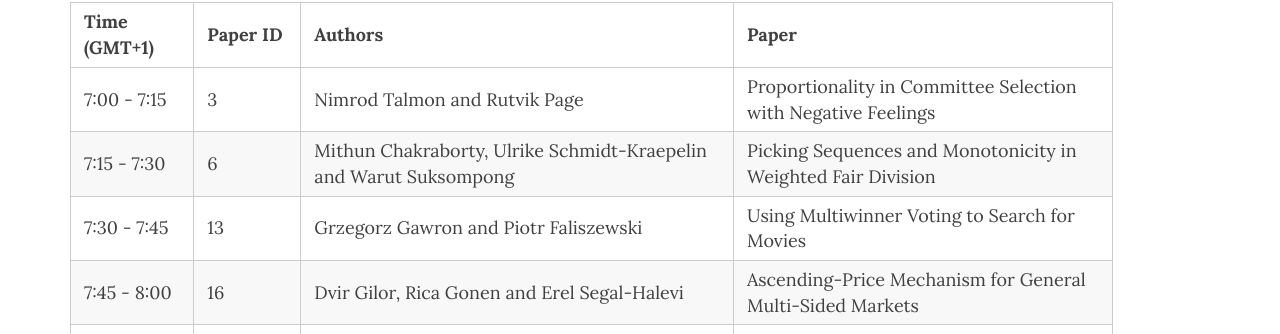
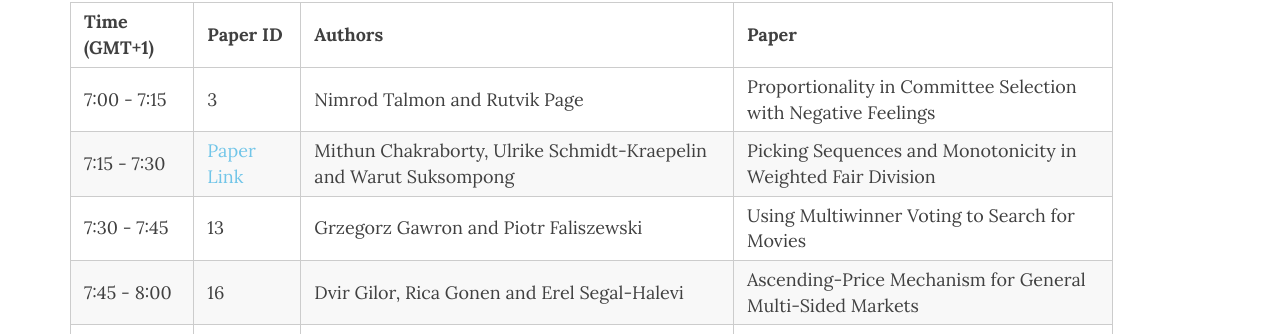
Before and after one commit to PrefLib/gaiw2021, a Jekyll site: the page built from program.md, in a window 1280 px wide and 900 px high, scrolled down 312 px. Shown: the part 121-455 px from the top of the window. Built offline with Jekyll 4.4.1, drawn with Linux system fonts in a browser that asks for light colours; nearby versions of some CDN libraries.

Commit message:
Update program.md

```diff
--- a/program.md
+++ b/program.md
@@ -17,7 +17,7 @@ To participate in the workshop please follow the directions to log in on the [AA
 |     Time (GMT+1) | Paper ID     | Authors                                                                       | Paper                                                          |
 |------------------|--------------|-------------------------------------------------------------------------------|----------------------------------------------------------------|
 | 7:00 - 7:15      | 3            | Nimrod Talmon and Rutvik Page                                                 | Proportionality in Committee Selection with Negative Feelings  |
-| 7:15 - 7:30      | 6            | Mithun Chakraborty, Ulrike Schmidt-Kraepelin and Warut   Suksompong           | Picking Sequences and Monotonicity in Weighted Fair Division   |
+| 7:15 - 7:30      | [Paper Link](./_papers/GAIW_2021_paper_6.pdf)       | Mithun Chakraborty, Ulrike Schmidt-Kraepelin and Warut   Suksompong           | Picking Sequences and Monotonicity in Weighted Fair Division   |
 | 7:30 - 7:45      | 13           | Grzegorz Gawron and   Piotr Faliszewski                                       | Using Multiwinner Voting to Search for Movies                  |
 | 7:45 - 8:00      | 16           | Dvir Gilor, Rica Gonen and Erel Segal-Halevi                                  | Ascending-Price Mechanism for General Multi-Sided Markets      |
 | 8:00 - 8:10      | Break        |                                                                               |                                                                |
```
